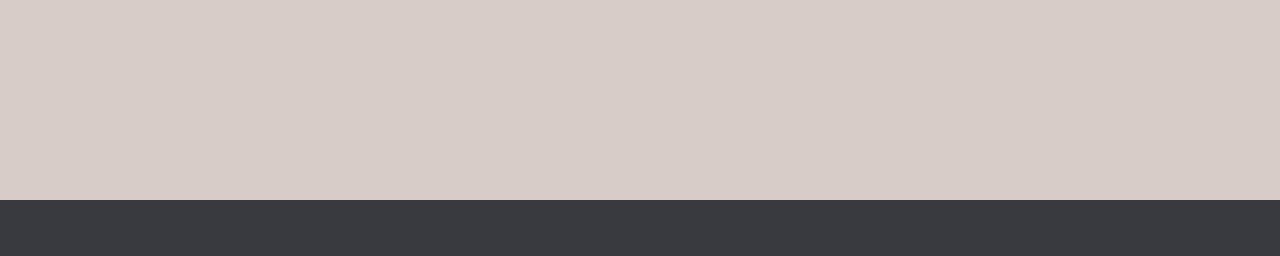
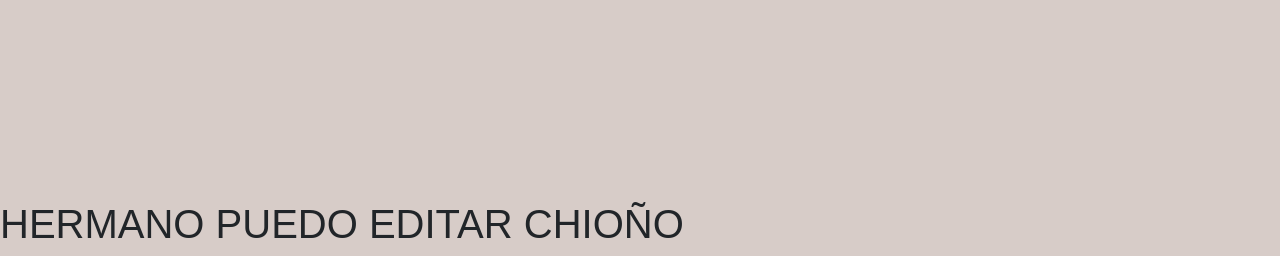
Before and after one commit to diego-ab-dev/SdGames, a Django app: page / in a window 1280 px wide. Shown: the part 1670-1926 px from the top of the page. Before the commit the page ends 1870 px from the top, so only its background shows below. Run offline with Django 5.2, Linux system fonts and the light colour scheme.

Commit message:
Update home.html

```diff
--- a/templates/home.html
+++ b/templates/home.html
@@ -48,6 +48,7 @@
 
 
   <br><br><br><br><br><br><br><br><br><br><br><br><br><br><br><br><br><br><br><br>
+    <h1>HERMANO PUEDO EDITAR CHIOÑO</h1>
 </div>
 </body>
 </html>
```
